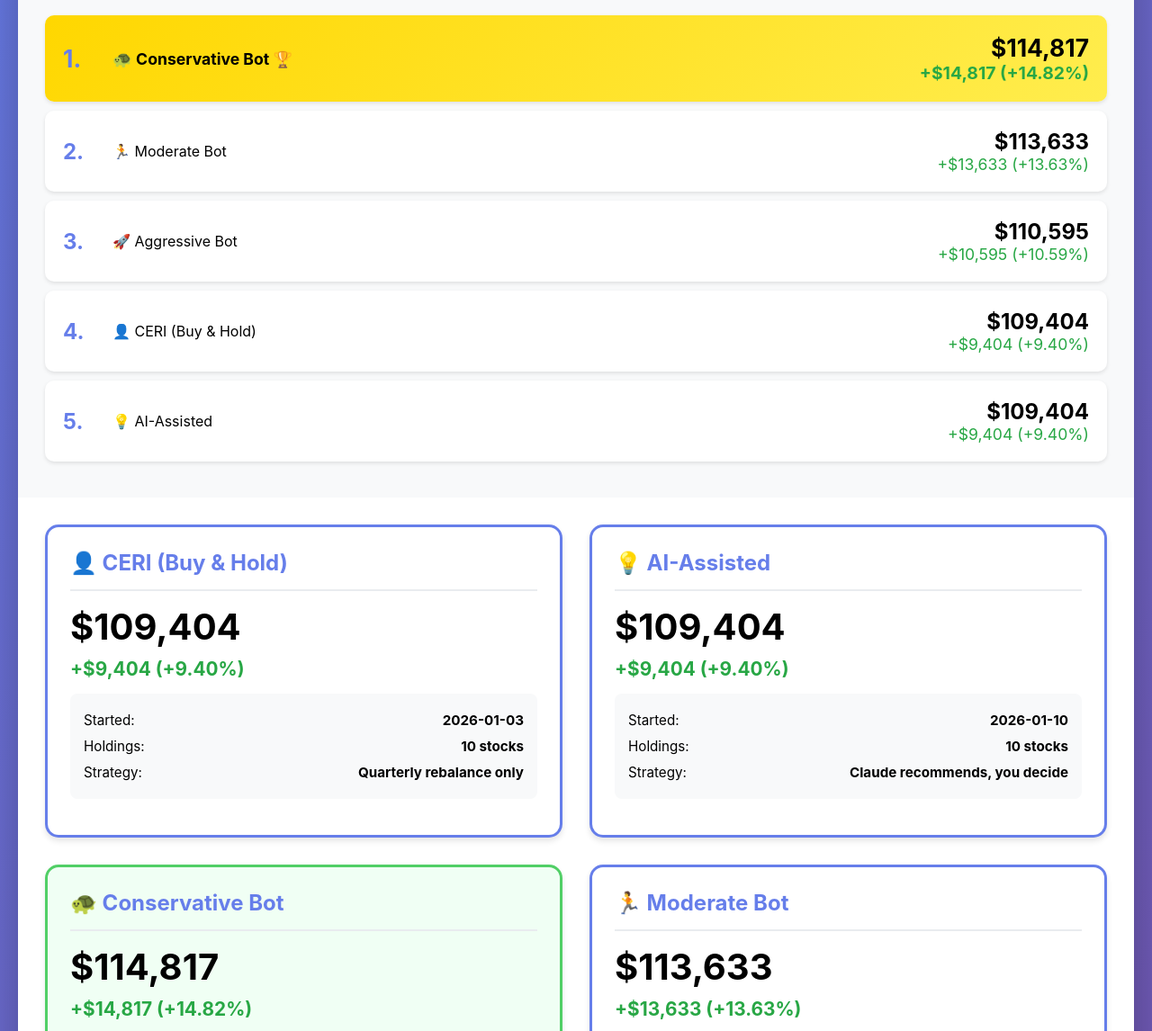
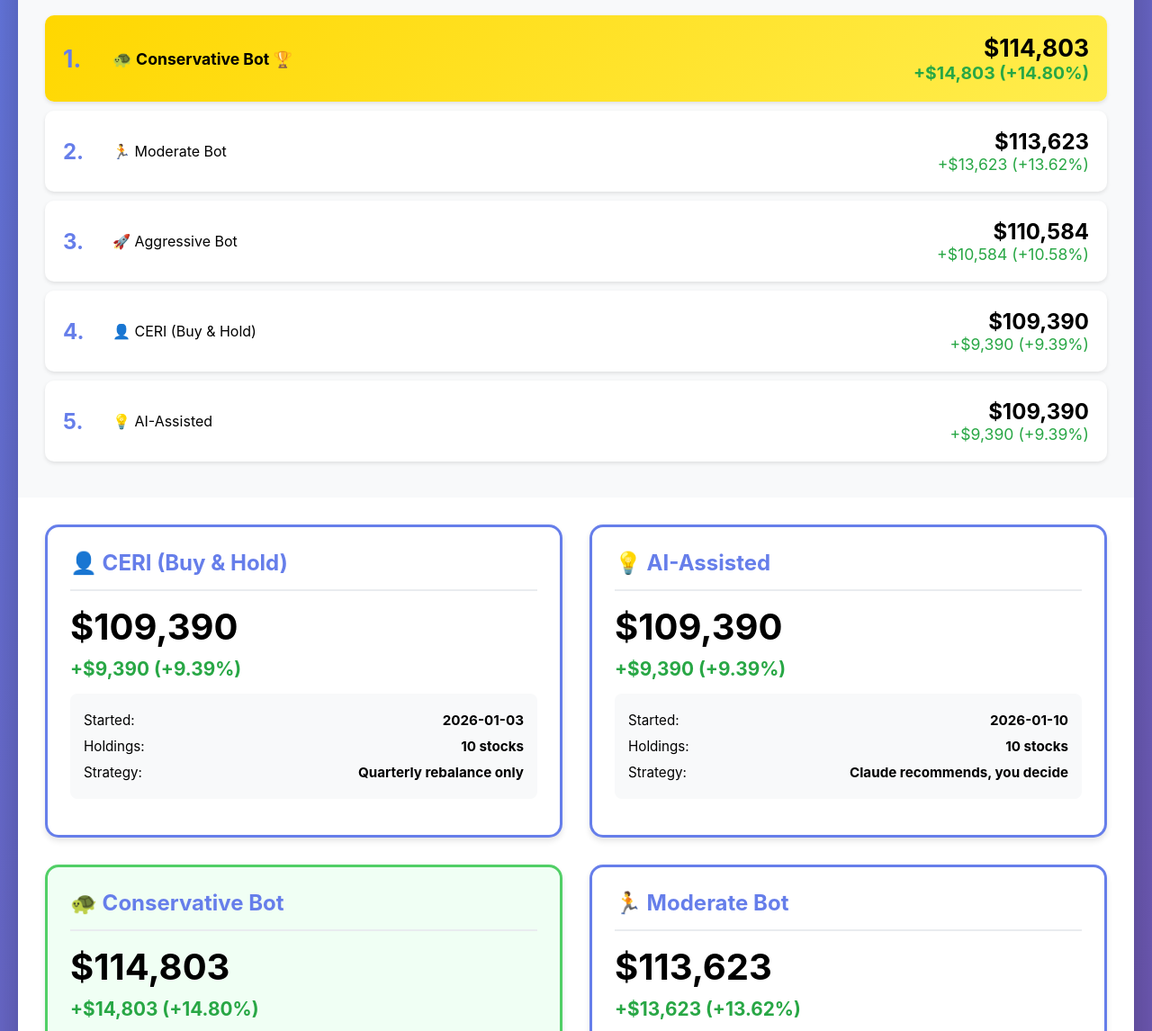
Before and after one commit to topeuph-ai/portfolio-tracker, a plain HTML site: page index.html in a window 1280 px wide. Shown: the part 348-1494 px from the top of the page at 90% size. Drawn offline with Linux system fonts and the light colour scheme.

Commit message:
🤖 Auto-update: 2026-11-14 21:11 EST

```diff
--- a/index.html
+++ b/index.html
@@ -160,7 +160,7 @@
             <div class="subtitle">Autonomous AI Trading Lab • Real Market Data</div>
             <div class="auto-badge">🤖 FULLY AUTONOMOUS</div>
             <div class="update-badge">
-                📊 Last Updated: November 13, 2026 at 09:11 PM EST
+                📊 Last Updated: November 14, 2026 at 09:11 PM EST
             </div>
             <p style="margin-top: 15px; font-size: 0.9em;">Updates automatically daily at 4:05 PM EST</p>
         </div>
@@ -174,9 +174,9 @@
                     <div>🐢 Conservative Bot 🏆</div>
                 </div>
                 <div style="text-align: right;">
-                    <div style="font-size: 1.5em; font-weight: bold;">$114,817</div>
+                    <div style="font-size: 1.5em; font-weight: bold;">$114,803</div>
                     <div class="positive" style="font-size: 1.1em;">
-                        +$14,817 (+14.82%)
+                        +$14,803 (+14.80%)
                     </div>
                 </div>
             </div>
@@ -187,9 +187,9 @@
                     <div>🏃 Moderate Bot </div>
                 </div>
                 <div style="text-align: right;">
-                    <div style="font-size: 1.5em; font-weight: bold;">$113,633</div>
+                    <div style="font-size: 1.5em; font-weight: bold;">$113,623</div>
                     <div class="positive" style="font-size: 1.1em;">
-                        +$13,633 (+13.63%)
+                        +$13,623 (+13.62%)
                     </div>
                 </div>
             </div>
@@ -200,9 +200,9 @@
                     <div>🚀 Aggressive Bot </div>
                 </div>
                 <div style="text-align: right;">
-                    <div style="font-size: 1.5em; font-weight: bold;">$110,595</div>
+                    <div style="font-size: 1.5em; font-weight: bold;">$110,584</div>
                     <div class="positive" style="font-size: 1.1em;">
-                        +$10,595 (+10.59%)
+                        +$10,584 (+10.58%)
                     </div>
                 </div>
             </div>
@@ -213,9 +213,9 @@
                     <div>👤 CERI (Buy & Hold) </div>
                 </div>
                 <div style="text-align: right;">
-                    <div style="font-size: 1.5em; font-weight: bold;">$109,404</div>
+                    <div style="font-size: 1.5em; font-weight: bold;">$109,390</div>
                     <div class="positive" style="font-size: 1.1em;">
-                        +$9,404 (+9.40%)
+                        +$9,390 (+9.39%)
                     </div>
                 </div>
             </div>
@@ -226,9 +226,9 @@
                     <div>💡 AI-Assisted </div>
                 </div>
                 <div style="text-align: right;">
-                    <div style="font-size: 1.5em; font-weight: bold;">$109,404</div>
+                    <div style="font-size: 1.5em; font-weight: bold;">$109,390</div>
                     <div class="positive" style="font-size: 1.1em;">
-                        +$9,404 (+9.40%)
+                        +$9,390 (+9.39%)
                     </div>
                 </div>
             </div>
@@ -241,9 +241,9 @@
                 <div class="bot-header">
                     <div class="bot-title">👤 CERI (Buy & Hold)</div>
                 </div>
-                <div class="bot-value">$109,404</div>
+                <div class="bot-value">$109,390</div>
                 <div style="font-size: 1.3em; font-weight: bold; margin-bottom: 15px;" class="positive">
-                    +$9,404 (+9.40%)
+                    +$9,390 (+9.39%)
                 </div>
 
                 <div class="bot-stats">
@@ -268,9 +268,9 @@
                 <div class="bot-header">
                     <div class="bot-title">💡 AI-Assisted</div>
                 </div>
-                <div class="bot-value">$109,404</div>
+                <div class="bot-value">$109,390</div>
                 <div style="font-size: 1.3em; font-weight: bold; margin-bottom: 15px;" class="positive">
-                    +$9,404 (+9.40%)
+                    +$9,390 (+9.39%)
                 </div>
 
                 <div class="bot-stats">
@@ -295,9 +295,9 @@
                 <div class="bot-header">
                     <div class="bot-title">🐢 Conservative Bot</div>
                 </div>
-                <div class="bot-value">$114,817</div>
+                <div class="bot-value">$114,803</div>
                 <div style="font-size: 1.3em; font-weight: bold; margin-bottom: 15px;" class="positive">
-                    +$14,817 (+14.82%)
+                    +$14,803 (+14.80%)
                 </div>
 
                 <div class="bot-stats">
@@ -372,9 +372,9 @@
                 <div class="bot-header">
                     <div class="bot-title">🏃 Moderate Bot</div>
                 </div>
-                <div class="bot-value">$113,633</div>
+                <div class="bot-value">$113,623</div>
                 <div style="font-size: 1.3em; font-weight: bold; margin-bottom: 15px;" class="positive">
-                    +$13,633 (+13.63%)
+                    +$13,623 (+13.62%)
                 </div>
 
                 <div class="bot-stats">
@@ -449,9 +449,9 @@
                 <div class="bot-header">
                     <div class="bot-title">🚀 Aggressive Bot</div>
                 </div>
-                <div class="bot-value">$110,595</div>
+                <div class="bot-value">$110,584</div>
                 <div style="font-size: 1.3em; font-weight: bold; margin-bottom: 15px;" class="positive">
-                    +$10,595 (+10.59%)
+                    +$10,584 (+10.58%)
                 </div>
 
                 <div class="bot-stats">
```
